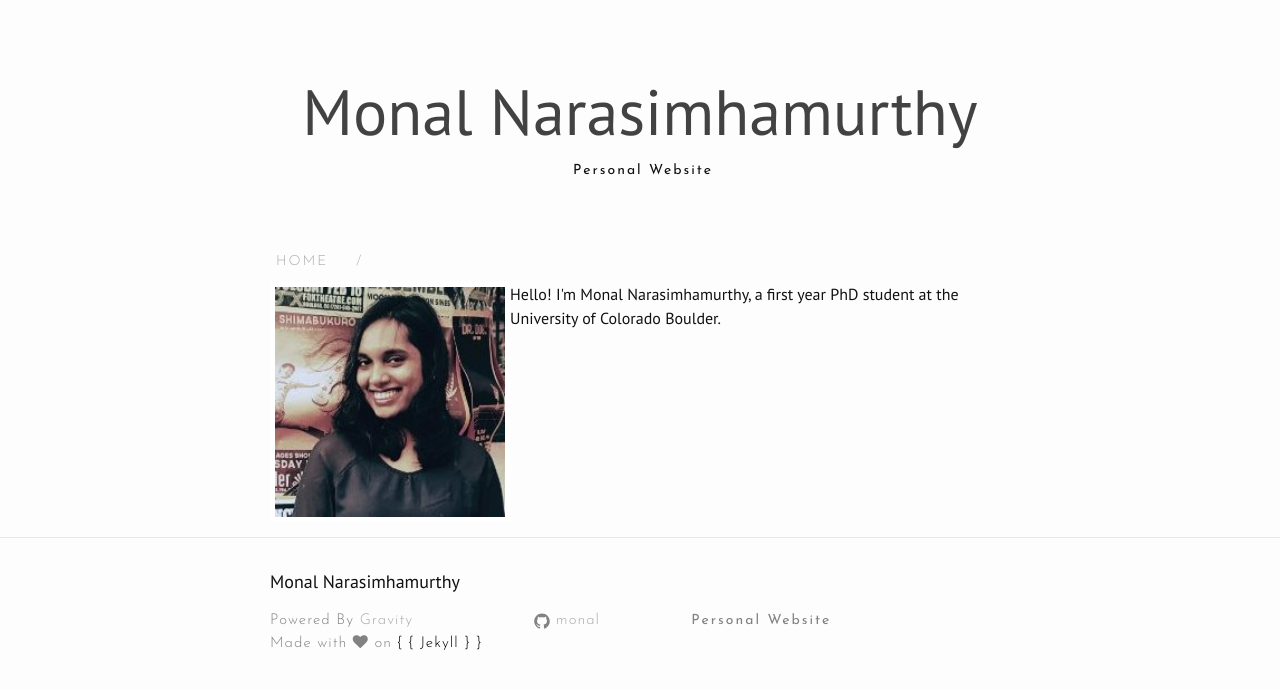
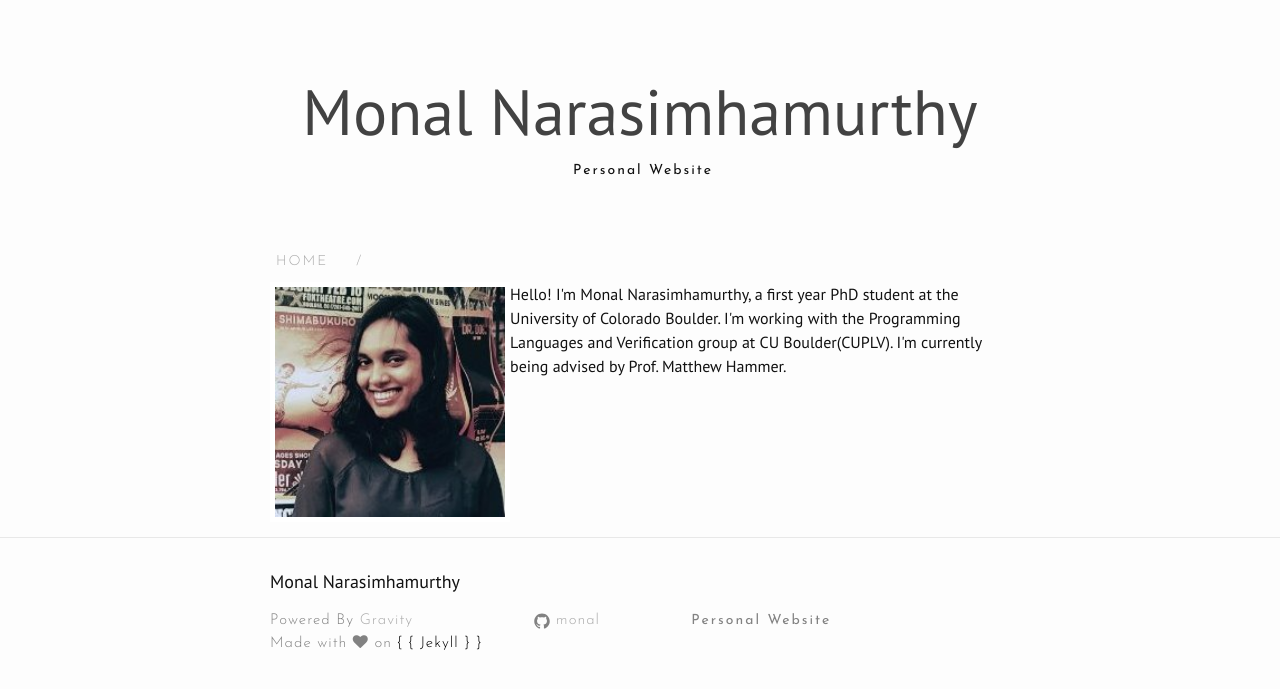
Before and after one commit to monal/monal.github.io, a Jekyll site: the page built from index.html, in a window 1280 px wide. Shown: the top 689 px of the page. Built offline with Jekyll 4.4.1, drawn with Linux system fonts in a browser that asks for light colours; nearby versions of some CDN libraries.

Commit message:
Add text

```diff
--- a/index.html
+++ b/index.html
@@ -4,6 +4,6 @@
 
 <div class="home">
 <p style="float: left;"style="margin-top: 5px"><img src="monal.jpg" alt="" height="230" width="230" style='border:5px solid #FFF'></p>
-<p style="margin-top: 10px; margin-left: 30px">Hello! I'm Monal Narasimhamurthy, a first year PhD student at the University of Colorado Boulder.
+<p style="margin-top: 10px; margin-left: 30px">Hello! I'm Monal Narasimhamurthy, a first year PhD student at the University of Colorado Boulder. I'm working with the Programming Languages and Verification group at CU Boulder(CUPLV). I'm currently being advised by Prof. Matthew Hammer.
 </p>
 </div>
```
